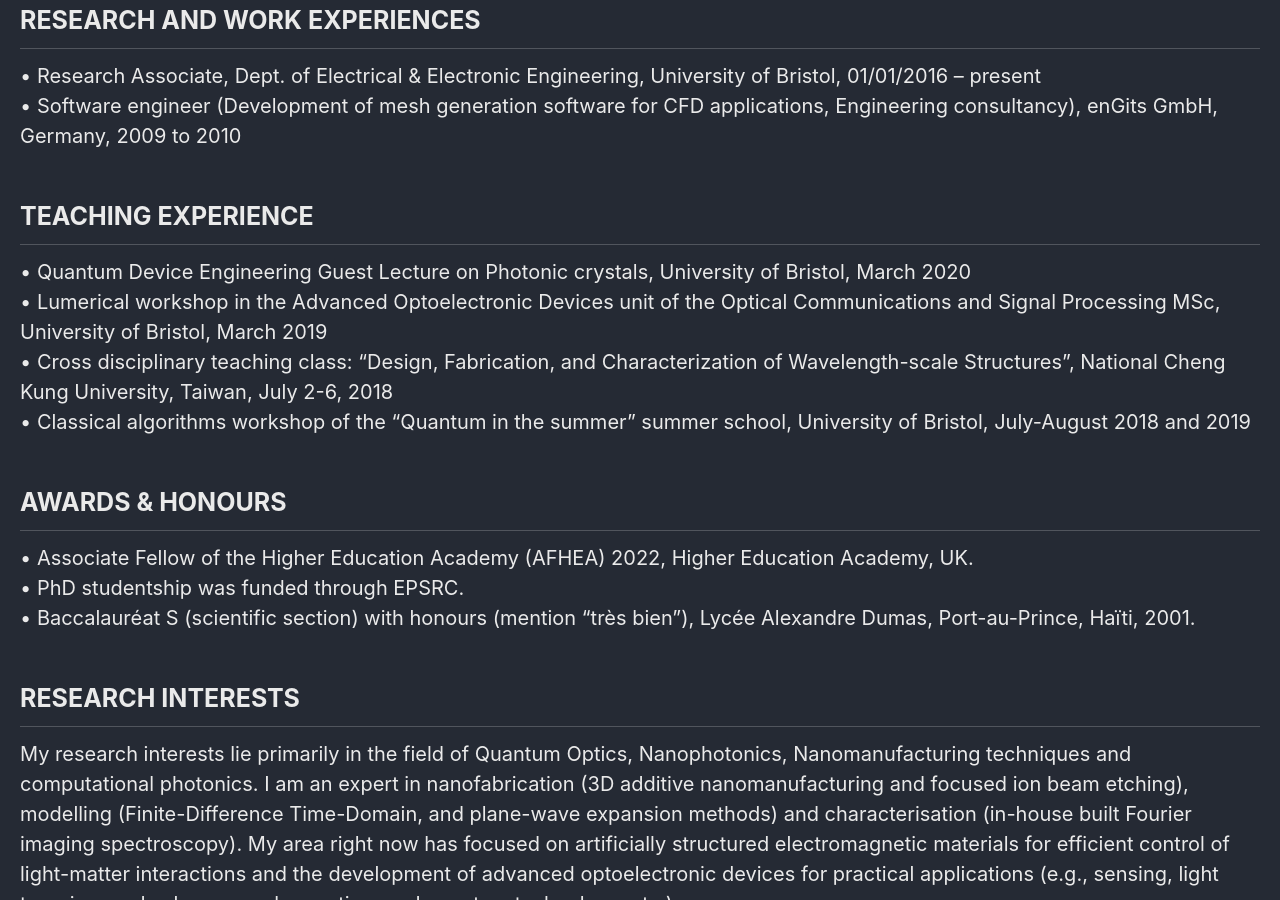
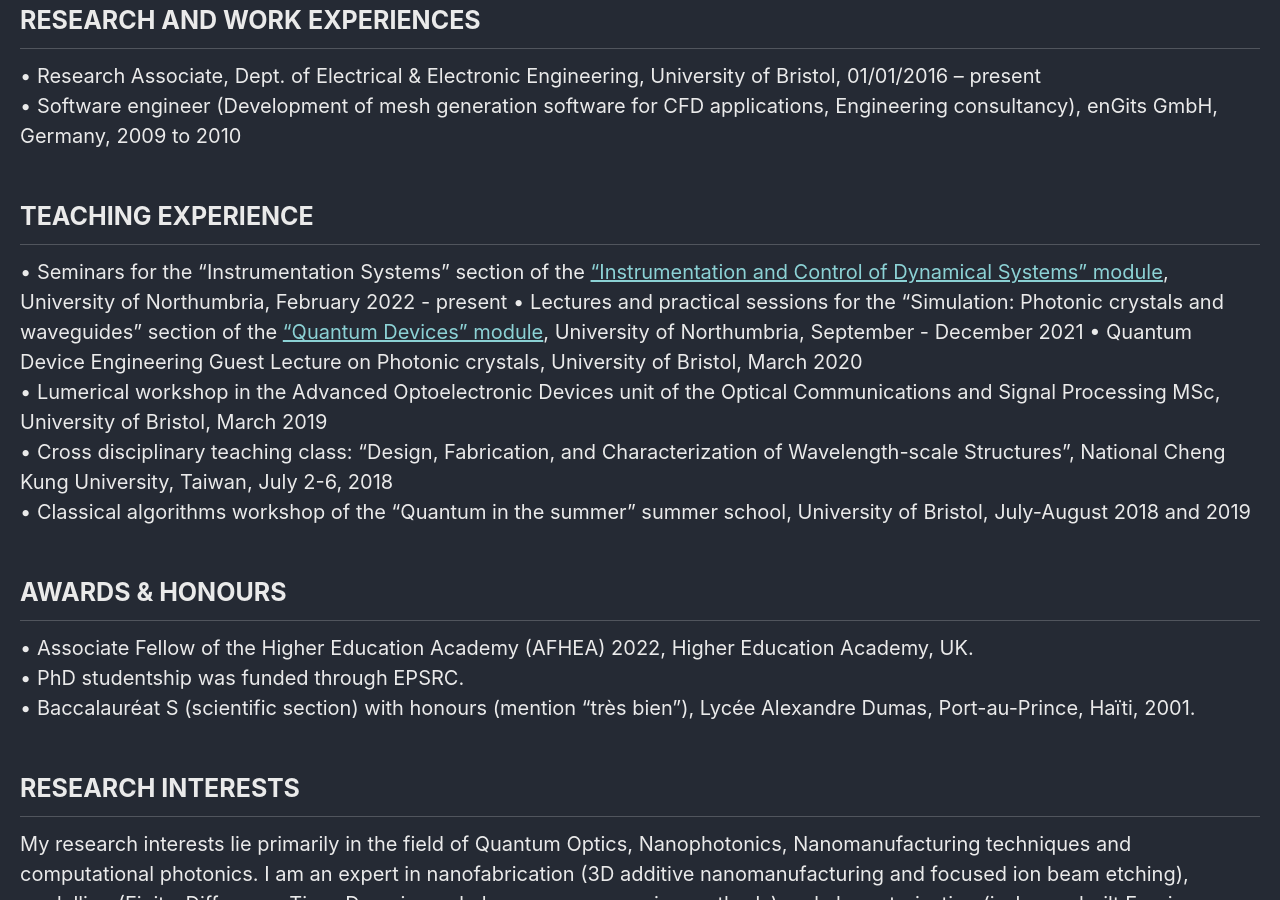
Before and after one commit to qubits/nanophotonicenglab.github.io, a Jekyll site: the page built from _pages/Mike-P-C-Taverne.md, in a window 1280 px wide and 900 px high, scrolled down 775 px. Built offline with Jekyll 4.4.1, drawn with Linux system fonts in a browser that asks for light colours; cached includes are drawn as plain includes.

Commit message:
Update Mike-P-C-Taverne.md
Added NU teaching.

```diff
--- a/_pages/Mike-P-C-Taverne.md
+++ b/_pages/Mike-P-C-Taverne.md
@@ -26,6 +26,8 @@ Detailed profile
 •	Research Associate, Dept. of Electrical & Electronic Engineering, University of Bristol, 01/01/2016  –  present<br>
 •	Software engineer (Development of mesh generation software for CFD applications, Engineering consultancy), enGits GmbH, Germany, 2009 to 2010<br>
 ## TEACHING EXPERIENCE
+•	Seminars for the “Instrumentation Systems” section of the [“Instrumentation and Control of Dynamical Systems” module](https://www.northumbria.ac.uk/study-at-northumbria/courses/electrical-and-electronic-engineering-beng-ft-uuselz1?moduleslug=kd6031-instrumentation-and-control-of-dynamical-systems&alttemplate=%7Bdf847541-4f68-426a-8940-4c60ff4c5262%7D), University of Northumbria, February 2022 - present
+•	Lectures and practical sessions for the “Simulation: Photonic crystals and waveguides” section of the [“Quantum Devices” module](https://www.northumbria.ac.uk/study-at-northumbria/courses/physics-mphys-ft-uusics1?moduleslug=kd6041-quantum-devices&alttemplate=%7Bdf847541-4f68-426a-8940-4c60ff4c5262%7D&y=2022), University of Northumbria, September - December 2021
 •	Quantum Device Engineering Guest Lecture on Photonic crystals, University of Bristol, March 2020<br>
 •	Lumerical workshop in the Advanced Optoelectronic Devices unit of the Optical Communications and Signal Processing MSc, University of Bristol, March 2019<br>
 •	Cross disciplinary teaching class: “Design, Fabrication, and Characterization of Wavelength-scale Structures”, National Cheng Kung University, Taiwan, July 2-6, 2018<br>
```
